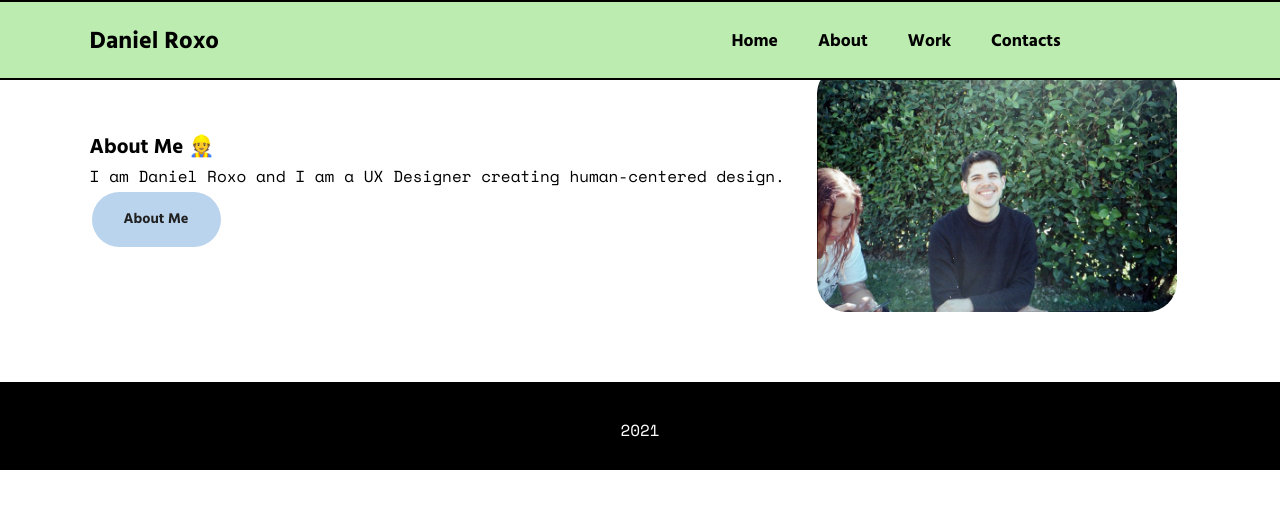
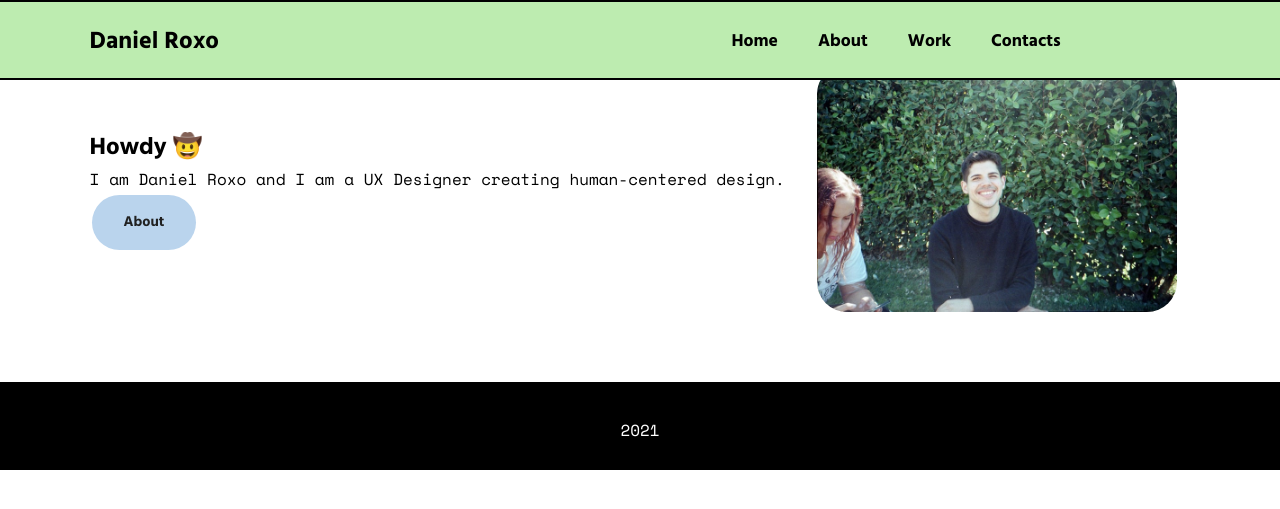
Before and after one commit to danielroxo/projeto, a Jekyll site: the page built from index.markdown, in a window 1280 px wide. Shown: the top 509 px of the page. Built offline with Jekyll 4.4.1, drawn with Linux system fonts in a browser that asks for light colours; nearby versions of some CDN libraries.

Commit message:
Faltavam h1

```diff
--- a/_layouts/home.html
+++ b/_layouts/home.html
@@ -4,10 +4,10 @@ layout: page
 <section id="sobremim">
   <div class="sobremim">
     <div class="textosobremim">
-      <h2>About Me 👷</h2>
+      <h1>Howdy 🤠</h1>
       <p>I am Daniel Roxo and I am a UX Designer creating human-centered design.</p>
       <form action="/projeto/about/" method="get">
-        <button>About Me</button>
+        <button>About</button>
       </form>
     </div>
     &nbsp;
--- a/about.html
+++ b/about.html
@@ -6,7 +6,7 @@ permalink : "/about/"
 <section id="sobremim">
   <div class="sobremim">
    <div class="textosobremim">
-    <h2>About Me 👷</h2>
+    <h1>About Me 👷</h1>
     <p>I'm a UX Designer with a Marketing background. I work on complete projects within my team, from research and analysis (User Experience) to information architecture and wireframes. I create human centered design.</p>
     <p>I also work on content management systems, SEO optimization, digital advertising, and tracking/measuring results.</p>
     <form action="https://drive.google.com/file/d/1jphh205XAU_do-BX4xuspRphHAwAFvHW/view?usp=sharing" target="_blank" method="get">
--- a/work.html
+++ b/work.html
@@ -4,8 +4,8 @@ title:  "Work"
 permalink : "/work/"
 ---
 <section id="trabalhosemdestaque">
+	<h1>Selected Works 🏗️</h1>
 	<div class="textosobremim">
-		<h2>Selected Works 🏗️</h2>
 		<p>Case Studies showcasing my experience in UX/UI, developed during my postgraduate degree in Digital Experience Design @ Faculdade de Belas Artes da Universidade de Lisboa</p>
 	</div>
 	<div class="trabalhosflex">
```
